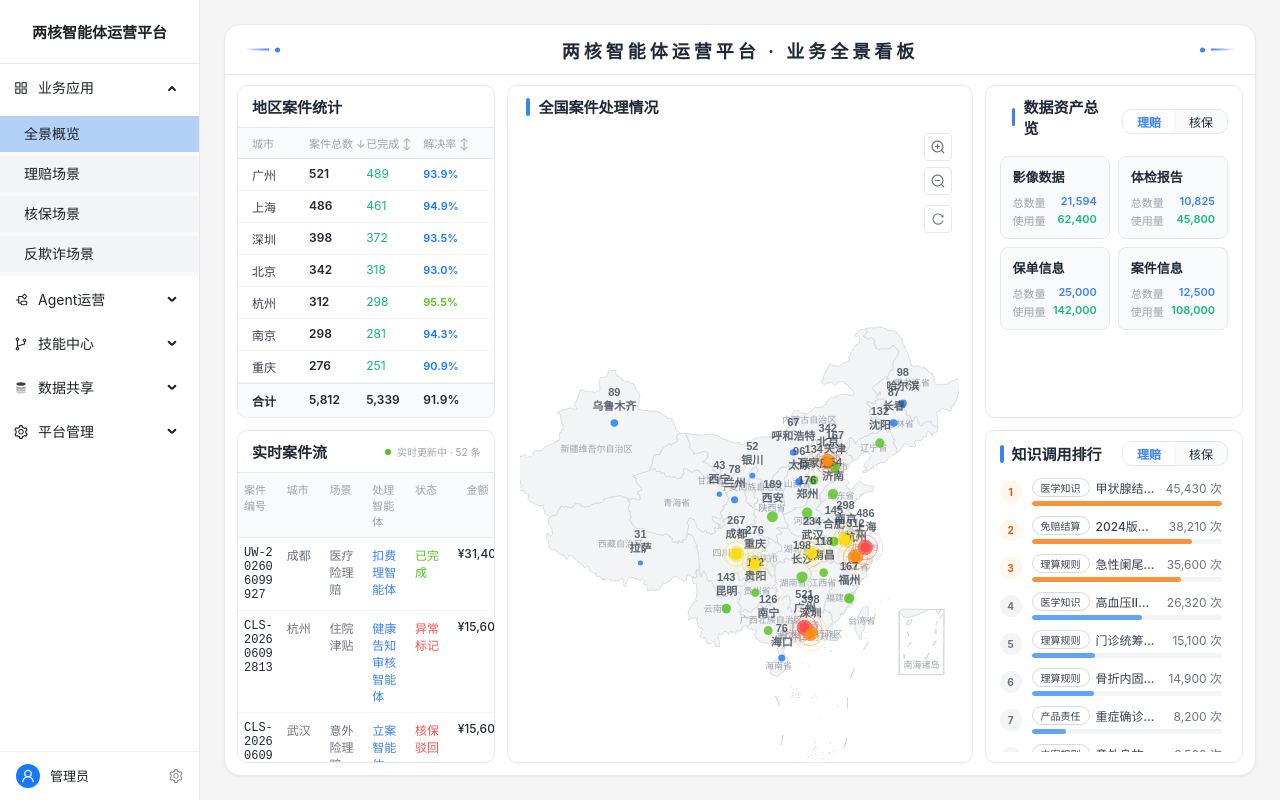
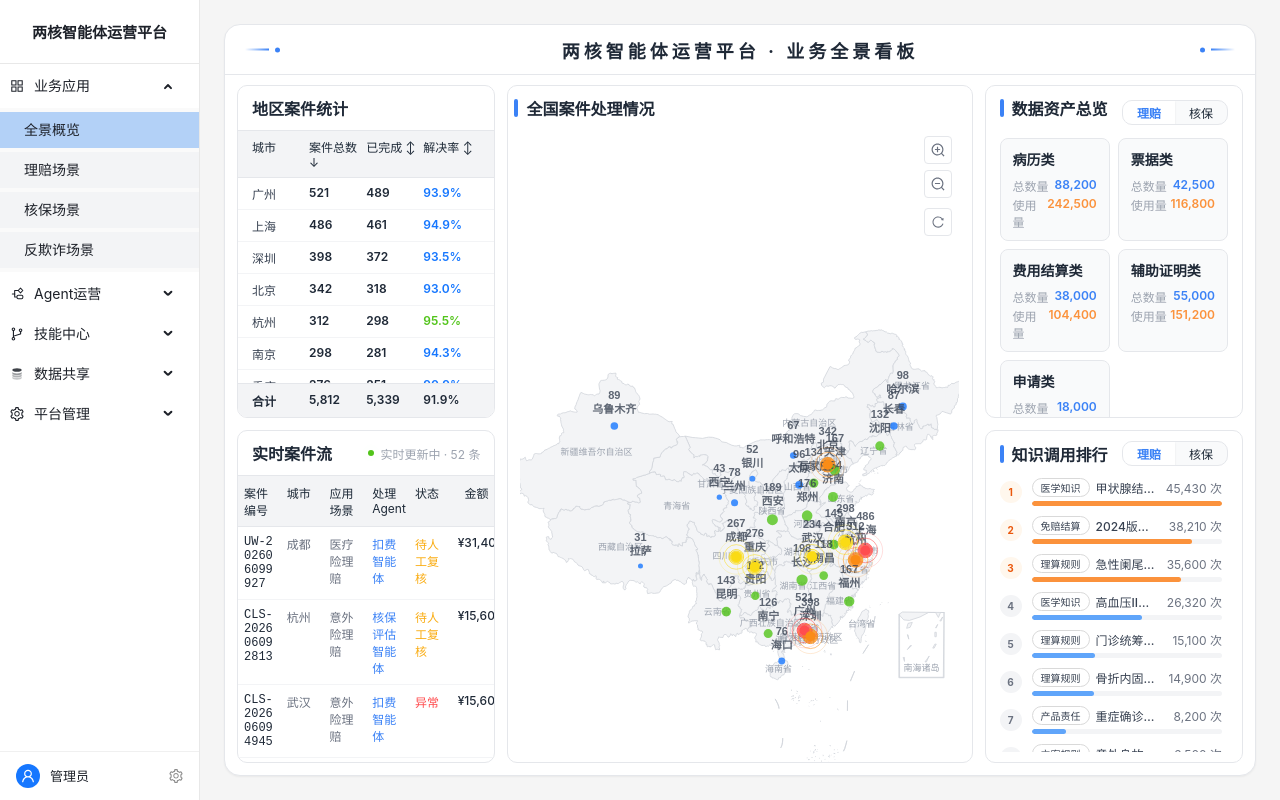
Before and after one commit to tuji-sjp/two-core-agent-ops, a React (Vite) app: page /business/overview in a window 1280 px wide. Built offline with nearby package versions, Linux system fonts and the light colour scheme; no server answers.

Commit message:
style: 优化全景概览页面UI样式与数据展示；优化侧边栏目录UI样式

```diff
--- a/src/index.css
+++ b/src/index.css
@@ -26,7 +26,8 @@ body {
   display: none !important;
 }
 
-.ant-menu-light .ant-menu-item {
+.ant-menu-light .ant-menu-item,
+.ant-menu-light .ant-menu-submenu-title {
   height: 36px !important;
   line-height: 36px !important;
   margin: 0 !important;
--- a/src/pages/business/overview/components/CityStatsTable.tsx
+++ b/src/pages/business/overview/components/CityStatsTable.tsx
@@ -26,10 +26,10 @@ const CityStatsTable: React.FC = () => {
 
   return (
     <div style={{ height: '100%', display: 'flex', flexDirection: 'column', overflow: 'hidden' }}>
-      <div style={{ padding: '10px 14px', borderBottom: '1px solid #e5e7eb', fontSize: 15, fontWeight: 700, color: '#1f2937' }}>
+      <div style={{ padding: '10px 14px', borderBottom: '1px solid #e5e7eb', fontSize: 16, fontWeight: 700, color: '#1f2937' }}>
         地区案件统计
       </div>
-      <div style={{ display: 'grid', gridTemplateColumns: 'repeat(4, minmax(0, 1fr))',  background: '#f9fafb', borderBottom: '1px solid #e5e7eb', fontSize: 11, color: '#9ca3af', padding: '7px 14px' }}>
+      <div style={{ display: 'grid', gridTemplateColumns: 'repeat(4, minmax(0, 1fr))', background: '#f3f4f6', borderBottom: '1px solid #e5e7eb', fontSize: 12, color: '#1d2937', padding: '7px 14px' }}>
         <span>城市</span>
         <span onClick={() => handleSort('totalCases')} style={{ cursor: 'pointer', userSelect: 'none' }}>案件总数{sortIndicator('totalCases')}</span>
         <span onClick={() => handleSort('completedCases')} style={{ cursor: 'pointer', userSelect: 'none' }}>已完成{sortIndicator('completedCases')}</span>
@@ -47,12 +47,12 @@ const CityStatsTable: React.FC = () => {
           >
             <span style={{ fontWeight: 500 }}>{row.city}</span>
             <span style={{ color: '#1f2937', fontWeight: 600 }}>{row.totalCases.toLocaleString()}</span>
-            <span style={{ color: '#10b981' }}>{row.completedCases.toLocaleString()}</span>
-            <span><span style={{ color: rateColor(row.rateValue), fontWeight: 600, fontSize: 11, borderRadius: 4 }}>{row.rate}</span></span>
+            <span style={{ color: '#1f2937', fontWeight: 600 }}>{row.completedCases.toLocaleString()}</span>
+            <span><span style={{ color: rateColor(row.rateValue), fontWeight: 600, fontSize: 12, borderRadius: 4 }}>{row.rate}</span></span>
           </div>
         ))}
       </div>
-      <div style={{ display: 'grid', gridTemplateColumns: 'repeat(4, minmax(0, 1fr))', padding: '8px 14px', borderTop: '1px solid #e5e7eb', background: '#f9fafb', fontSize: 12, fontWeight: 600, color: '#1f2937' }}>
+      <div style={{ display: 'grid', gridTemplateColumns: 'repeat(4, minmax(0, 1fr))', padding: '8px 14px', borderTop: '1px solid #e5e7eb', background: '#f3f4f6', fontSize: 12, fontWeight: 600, color: '#1f2937' }}>
         <span>合计</span>
         <span>{data.reduce((s, c) => s + c.totalCases, 0).toLocaleString()}</span>
         <span>{data.reduce((s, c) => s + c.completedCases, 0).toLocaleString()}</span>
--- a/src/pages/business/overview/components/ScrollingCases.tsx
+++ b/src/pages/business/overview/components/ScrollingCases.tsx
@@ -11,9 +11,9 @@ interface VirtualCase {
   updatedAt: string
 }
 
-const SCENES = ['医疗险理赔', '重疾险理赔', '意外险理赔', '住院津贴', '健康告知', '财务核保', '职业风险评估', '欺诈检测', '影像伪造检测', '异常就诊']
-const STATUSES = ['处理中', '智能审核中', '待人工复核', '已完成', '异常标记', '理赔中', '核保通过', '核保驳回', '风险预警', '已结案']
-const AGENTS = ['预受理智能体', '数采智能体', '立案智能体', '扣费理智能体', '理算智能体', '审核智能体', '健康告知审核智能体', '财务核保智能体', '影像伪造检测智能体', '欺诈风险评分智能体']
+const SCENES = ['医疗险理赔', '重疾险理赔', '意外险理赔', '车险理赔', '新契约核保', '健康险二核质检', '欺诈识别']
+const STATUSES = ['处理中', '待人工复核', '已完成', '异常']
+const AGENTS = ['采集智能体', '立案智能体', '扣费智能体', '理算智能体', '审核智能体', '核保评估智能体', '核保质检智能体', '欺诈识别智能体']
 const CITIES = ['北京', '上海', '广州', '深圳', '成都', '杭州', '武汉', '西安', '重庆', '南京', '天津', '长沙', '郑州', '济南', '福州']
 const AMOUNTS = ['¥1,280', '¥3,500', '¥8,920', '¥15,600', '¥22,300', '¥45,000', '¥67,800', '¥120,000', '¥5,200', '¥31,400']
 
@@ -72,14 +72,14 @@ const ScrollingCases: React.FC = () => {
   return (
     <div style={{ height: '100%', display: 'flex', flexDirection: 'column', overflow: 'hidden' }}>
       <div style={{ padding: '10px 14px', borderBottom: '1px solid #e5e7eb', display: 'flex', justifyContent: 'space-between', alignItems: 'center' }}>
-        <span style={{ fontSize: 15, fontWeight: 700, color: '#1f2937' }}>实时案件流</span>
-        <span style={{ fontSize: 10, color: '#9ca3af', display: 'flex', alignItems: 'center', gap: 6 }}>
+        <span style={{ fontSize: 16, fontWeight: 700, color: '#1f2937' }}>实时案件流</span>
+        <span style={{ fontSize: 12, color: '#9ca3af', display: 'flex', alignItems: 'center', gap: 6 }}>
           <span style={{ width: 6, height: 6, borderRadius: '50%', background: '#52c41a', boxShadow: '0 0 4px #52c41a', animation: 'pulse 1.5s ease-in-out infinite' }} />
           实时更新中 · {cases.length} 条
         </span>
       </div>
-      <div style={{ display: 'grid', gridTemplateColumns: 'repeat(6, minmax(0, 1fr))', padding: '8px 0', background: '#f9fafb', borderBottom: '1px solid #e5e7eb', fontSize: 11, color: '#9ca3af' }}>
-        <span style={{ padding: '0 6px' }}>案件编号</span><span style={{ padding: '0 6px' }}>城市</span><span style={{ padding: '0 6px' }}>场景</span><span style={{ padding: '0 6px' }}>处理智能体</span><span style={{ padding: '0 6px' }}>状态</span><span style={{ textAlign: 'right', padding: '0 6px' }}>金额</span>
+      <div style={{ display: 'grid', gridTemplateColumns: 'repeat(6, minmax(0, 1fr))', padding: '8px 0', background: '#f3f4f6', borderBottom: '1px solid #e5e7eb', fontSize: 12, color: '#1d2937' }}>
+        <span style={{ padding: '0 6px' }}>案件编号</span><span style={{ padding: '0 6px' }}>城市</span><span style={{ padding: '0 6px' }}>应用场景</span><span style={{ padding: '0 6px' }}>处理Agent</span><span style={{ padding: '0 6px' }}>状态</span><span style={{ textAlign: 'right', padding: '0 6px' }}>金额</span>
       </div>
       <div ref={scrollRef} style={{ flex: 1, overflow: 'hidden' }}>
         <div>{cases.map((c) => (
--- a/src/pages/business/overview/index.tsx
+++ b/src/pages/business/overview/index.tsx
@@ -6,10 +6,11 @@ import ScrollingCases from './components/ScrollingCases'
 // ========== Mock: 数据资产总览（理赔&核保各4大类） ==========
 const DATA_ASSETS = {
   claims: [
-    { name: '影像数据', total: '21,594', usage: '62,400' },
-    { name: '体检报告', total: '10,825', usage: '45,800' },
-    { name: '保单信息', total: '25,000', usage: '142,000' },
-    { name: '案件信息', total: '12,500', usage: '108,000' },
+    { name: '病历类', total: '88,200', usage: '242,500' },
+    { name: '票据类', total: '42,500', usage: '116,800' },
+    { name: '费用结算类', total: '38,000', usage: '104,400' },
+    { name: '辅助证明类', total: '55,000', usage: '151,200' },
+    { name: '申请类', total: '18,000', usage: '49,500' },
   ],
   underwriting: [
     { name: '影像数据', total: '8,200', usage: '28,500' },
@@ -65,9 +66,9 @@ const cardStyle: React.CSSProperties = {
 }
 
 const sectionLabel = (text: string) => (
-  <div style={{ display: 'flex', alignItems: 'center', gap: 8, padding: '0 12px', marginBottom: 8 }}>
+  <div style={{ display: 'flex', alignItems: 'center', gap: 8, padding: '0 0px', marginBottom: 8 }}>
     <div style={{ width: 4, height: 18, background: '#3b82f6', borderRadius: 10 }} />
-    <span style={{ fontSize: 15, fontWeight: 700, color: '#1f2937' }}>{text}</span>
+    <span style={{ fontSize: 16, fontWeight: 700, color: '#1f2937' }}>{text}</span>
   </div>
 )
 
@@ -106,17 +107,18 @@ const DataAssetsSection: React.FC = () => {
             background: '#f9fafb', borderRadius: 8, padding: '10px 12px',
             border: '1px solid #e5e7eb',
           }}>
-            <div style={{ fontSize: 13, fontWeight: 600, color: '#1f2937', marginBottom: 8 }}>{item.name}</div>
-            <div style={{ display: 'flex', justifyContent: 'space-between', fontSize: 11 }}>
+            <div style={{ fontSize:14, fontWeight: 600, color: '#1f2937', marginBottom: 8 }}>{item.name}</div>
+            <div style={{ display: 'flex', justifyContent: 'space-between', fontSize: 12 }}>
               <span style={{ color: '#9ca3af' }}>总数量</span>
               <span style={{ color: '#3b82f6', fontWeight: 600 }}>{item.total}</span>
             </div>
-            <div style={{ display: 'flex', justifyContent: 'space-between', fontSize: 11, marginTop: 2 }}>
+            <div style={{ display: 'flex', justifyContent: 'space-between', fontSize: 12, marginTop: 2 }}>
               <span style={{ color: '#9ca3af' }}>使用量</span>
-              <span style={{ color: '#10b981', fontWeight: 600 }}>{item.usage}</span>
+              <span style={{ color: '#fb923c', fontWeight: 600 }}>{item.usage}</span>
             </div>
           </div>
         ))}
+        {data.length % 2 !== 0 && <div />}
       </div>
     </div>
   )
@@ -133,7 +135,7 @@ const KnowledgeSection: React.FC = () => {
       <div style={{ display: 'flex', alignItems: 'center', justifyContent: 'space-between', marginBottom: 12 }}>
         <div style={{ display: 'flex', alignItems: 'center', gap: 8 }}>
           <div style={{ width: 4, height: 18, background: '#3b82f6', borderRadius: 10 }} />
-          <span style={{ fontSize: 15, fontWeight: 700, color: '#1f2937' }}>知识调用排行</span>
+          <span style={{ fontSize: 16, fontWeight: 700, color: '#1f2937' }}>知识调用排行</span>
         </div>
         <div style={segTabStyle}>
           {(['claims', 'underwriting'] as const).map(d => (
```
Also changed, not shown: 1 other file (tests, documents, lock files or other folders).
